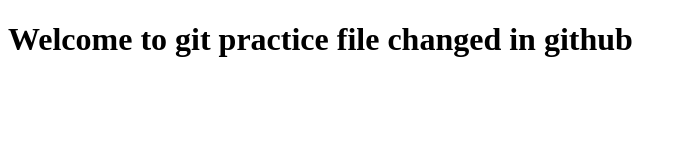
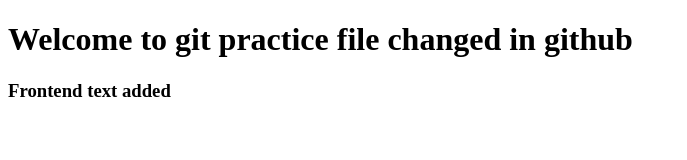
Before and after one commit to preethi-0117/practice-for-git, a plain HTML site: page home.html in a window 1280 px wide. Shown: the whole page, without its empty margins (0-687 px from the left). Drawn offline with Linux system fonts and the light colour scheme.

Commit message:
some frontend text added

```diff
--- a/home.html
+++ b/home.html
@@ -7,5 +7,6 @@
 </head>
 <body>
     <h1>Welcome to git practice file changed in github</h1>
+    <h3>Frontend text added</h3>
 </body>
 </html>
```
Also changed, not shown: index.html (+1 -0 lines).
